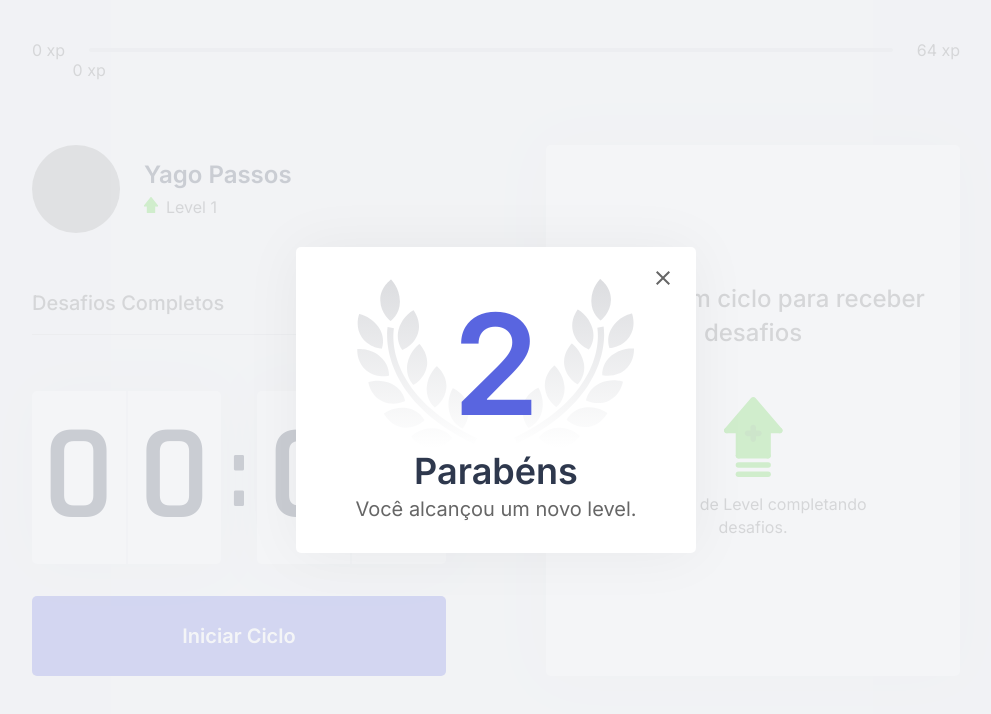
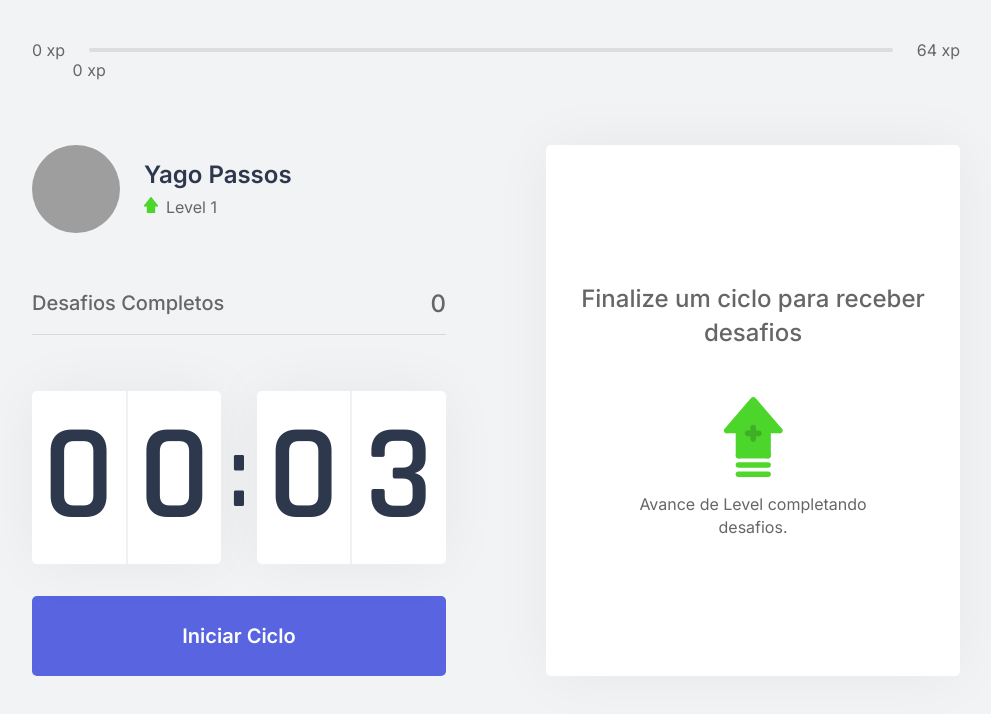
Before and after one commit to YagoPassos/NLW-MoveIT, a Next.js app: page / in a window 1280 px wide. Shown: the top 714 px of the page, without its empty margins (144-1135 px from the left). Built offline with nearby package versions, Linux system fonts and the light colour scheme; grey boxes are pictures that could not be loaded.

Commit message:
Modal Complete

```diff
--- a/src/components/LevelUpModal/index.tsx
+++ b/src/components/LevelUpModal/index.tsx
@@ -1,16 +1,20 @@
-import React from 'react';
+import React, { useContext } from 'react';
+import { ChallengesContext } from '../../contexts/ChallengesContext';
 
 import { Container, Overlay, Button  } from './styles';
 
 const LevelUpModal: React.FC = () => {
+
+  const { level, closeLevelUpModal} = useContext(ChallengesContext)
+
   return (
     <Overlay>
       <Container>
-        <header>2</header>
+        <header>{level}</header>
         <strong>Parabéns</strong>
         <p>Você alcançou um novo level.</p>
 
-        <Button>
+        <Button onClick={()=> {closeLevelUpModal()}}>
           <img src="icons/close.svg" alt="" />
         </Button>
       </Container>
--- a/src/components/LevelUpModal/styles.ts
+++ b/src/components/LevelUpModal/styles.ts
@@ -54,7 +54,7 @@ export const Button = styled.button`
     box-sizing: border-box;
     width:50px;
     height:50px;
-
+    font-size:0px;
 
 `
     ;
--- a/src/contexts/ChallengesContext.tsx
+++ b/src/contexts/ChallengesContext.tsx
@@ -21,6 +21,7 @@ interface ChallengeContextData {
     startNewChallenge: () => void;
     resetChallenge: () => void;
     completeChallenge: () => void;
+    closeLevelUpModal: () => void;
 }
 
 interface ChallengesProviderProps {
@@ -41,6 +42,7 @@ export function ChallengesProvider({ children, ...rest }: ChallengesProviderProp
     const [challengesCompleted, setChallengesCompleted] = useState(rest.challengesCompleted ?? 0)
 
     const [activeChallenge, setActiveChallenge] = useState(null)
+    const [isLevelModalOpen, setIsLevelUpModalOpen] = useState(false)
 
     const experienceToNextLevel = Math.pow((level + 1) * 4, 2)
 
@@ -56,6 +58,12 @@ export function ChallengesProvider({ children, ...rest }: ChallengesProviderProp
 
     function levelUp() {
         setLevel(level + 1)
+        setIsLevelUpModalOpen(true);
+
+    }
+
+    function closeLevelUpModal(){
+        setIsLevelUpModalOpen(false)
     }
 
     function startNewChallenge() {
@@ -109,11 +117,12 @@ export function ChallengesProvider({ children, ...rest }: ChallengesProviderProp
             activeChallenge,
             resetChallenge,
             completeChallenge,
+            closeLevelUpModal
 
         }}
         >
             {children}
-            <LevelUpModal/>
+            {isLevelModalOpen && <LevelUpModal/>}
         </ChallengesContext.Provider>
 
 
```
